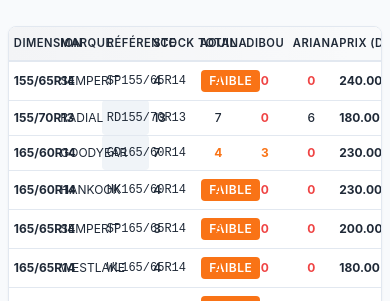
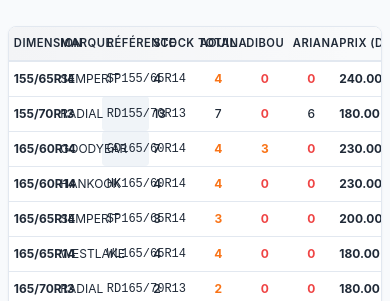
Before and after one commit to jesser-01/speed-pneu, a React (Vite) app: page / in a window 390 px wide. Shown: the part 543-844 px from the top of the page. Built offline with nearby package versions, Linux system fonts and the light colour scheme; no server answers.

Commit message:
Remove FAIBLE badges and clean up mobile table

```diff
--- a/src/components/ProductTable.jsx
+++ b/src/components/ProductTable.jsx
@@ -39,11 +39,6 @@
               <td className="reference-cell">{product.reference}</td>
               <td className={`stock-total ${getStockStatus(product.stock_total)}`}>
                 <span className="stock-value">{product.stock_total}</span>
-                {getStockBadge(product.stock_total) && (
-                  <span className={`badge ${getStockStatus(product.stock_total)}`}>
-                    {getStockBadge(product.stock_total)}
-                  </span>
-                )}
               </td>
               <td className={`stock-location ${getStockStatus(product.stock_aouina)}`}>
                 {product.stock_aouina}
```
